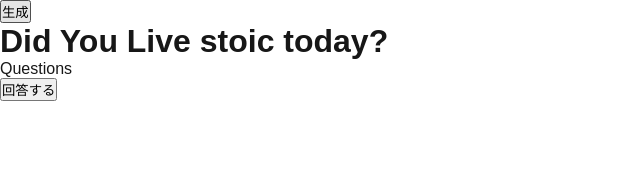
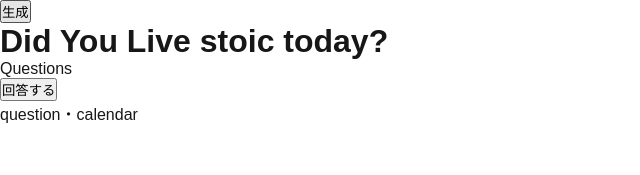
Before and after one commit to matsumoto-dev/did_you_live_stoic_today, a Next.js app: page /question in a window 1280 px wide. Shown: the top 175 px of the page, without its empty margins (0-640 px from the left). Built offline with nearby package versions, Linux system fonts and the light colour scheme.

Commit message:
[add]footerのプロトタイプを作成

```diff
--- a/src/app/layout.tsx
+++ b/src/app/layout.tsx
@@ -1,6 +1,7 @@
 import type { Metadata } from "next";
 import { Geist, Geist_Mono } from "next/font/google";
 import "./globals.css";
+import { Footer } from "@/components/Footer";
 
 const geistSans = Geist({
   variable: "--font-geist-sans",
@@ -25,7 +26,10 @@ export default function RootLayout({
   return (
     <html lang="en">
       <body className={`${geistSans.variable} ${geistMono.variable}`}>
-        {children}
+        <div className="layout-container">
+          {children}
+          <Footer />
+        </div>
       </body>
     </html>
   );
--- /dev/null
+++ b/src/components/Footer.tsx
@@ -0,0 +1,22 @@
+"use Client";
+import Link from "next/link";
+
+const ROUTES = [
+  { id: 1, title: "question" },
+  { id: 2, title: "calendar" },
+];
+
+export const Footer = () => {
+  return (
+    <footer className="footer">
+      <nav>
+        {ROUTES.map((route) => (
+          <Link key={route.id} href={`/${route.title}`}>
+            {route.title}
+            {route.id !== ROUTES.length && "・"}
+          </Link>
+        ))}
+      </nav>
+    </footer>
+  );
+};
```
